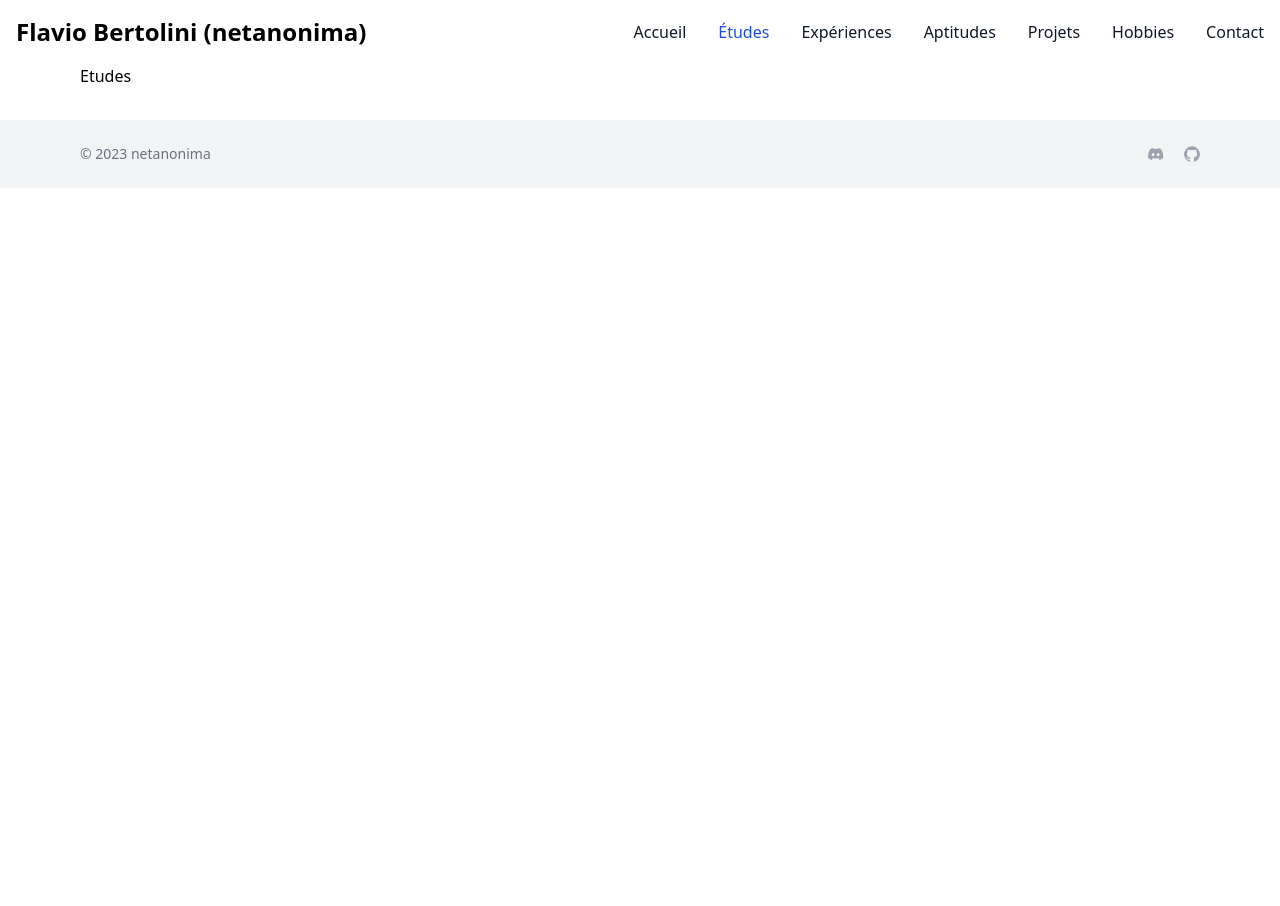
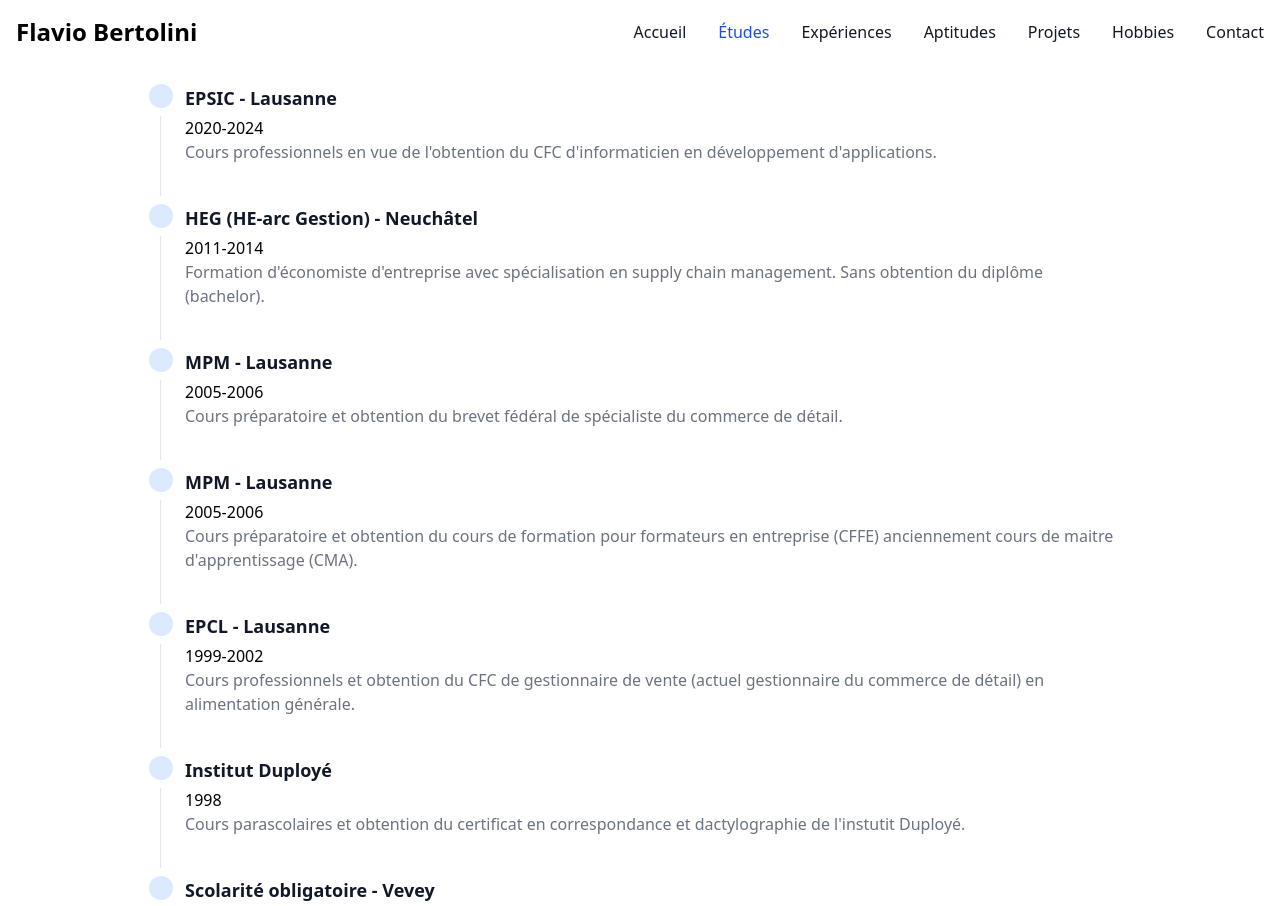
Before and after one commit to netanonima/netanonima.github.io, a Vue app: page /studies in a window 1280 px wide. Shown: the top 906 px of the page. Before the commit the page ends 800 px from the top, so only its background shows below. Built offline with nearby package versions, Linux system fonts and the light colour scheme.

Commit message:
ajout contenu dans études et expériences

```diff
--- a/index.html
+++ b/index.html
@@ -4,7 +4,7 @@
     <meta charset="UTF-8" />
     <link rel="icon" type="image/svg+xml" href="/vite.svg" />
     <meta name="viewport" content="width=device-width, initial-scale=1.0" />
-    <title>Vite + Vue</title>
+    <title>Flavio Bertolini</title>
   </head>
   <body>
     <div id="app"></div>
--- a/src/App.vue
+++ b/src/App.vue
@@ -48,7 +48,7 @@ document.addEventListener('keydown', function(e) {
   <div class="navbar">
     <nav class="bg-white border-gray-200 dark:bg-gray-900">
       <div class="max-w-screen-xl flex flex-wrap items-center justify-between mx-auto p-4">
-        <span class="self-center text-2xl font-semibold whitespace-nowrap dark:text-white">Flavio Bertolini (netanonima)</span>
+        <span class="self-center text-2xl font-semibold whitespace-nowrap dark:text-white">Flavio Bertolini</span>
         <button @click="toggleMenu()" data-collapse-toggle="navbar-default" type="button" class="inline-flex items-center p-2 w-10 h-10 justify-center text-sm text-gray-500 rounded-lg md:hidden hover:bg-gray-100 focus:outline-none focus:ring-2 focus:ring-gray-200 dark:text-gray-400 dark:hover:bg-gray-700 dark:focus:ring-gray-600" aria-controls="navbar-default" aria-expanded="false">
             <span class="sr-only">Open main menu</span>
             <svg class="w-5 h-5" aria-hidden="true" xmlns="http://www.w3.org/2000/svg" fill="none" viewBox="0 0 17 14">
@@ -115,10 +115,10 @@ document.addEventListener('keydown', function(e) {
 .navbar-link{
   @apply block py-2 pl-3 pr-4 text-gray-900 rounded hover:bg-gray-100 md:hover:bg-transparent md:border-0 md:hover:text-blue-700 md:p-0 dark:text-white md:dark:hover:text-blue-500 dark:hover:bg-gray-700 dark:hover:text-white md:dark:hover:bg-transparent
 }
+.view{
+  @apply px-40 pt-5
+}
 footer{
-  @apply mt-8
-}
-.view{
-  @apply px-20
+  @apply mt-10
 }
 </style>
--- a/src/components/Experiences.vue
+++ b/src/components/Experiences.vue
@@ -3,9 +3,107 @@
 </script>
 
 <template>
-  <div>Expériences</div>
+  <div class="content-center">
+    <ol class="relative border-l border-gray-200 dark:border-gray-700">
+        <li class="mb-10 ml-6">
+            <span class="circle"/>
+            <h3 class="title">
+              GoLink SA - Paudex (VD)
+            </h3>
+            <time class="release-date">
+              2021-2024
+            </time>
+            <p class="text">
+              Formation (CFC d'informaticien en développement d'applications).
+            </p>
+        </li>
+        <li class="mb-10 ml-6">
+            <span class="circle"/>
+            <h3 class="title">
+              ORIF - Aigle
+            </h3>
+            <time class="release-date">
+              2020-2021
+            </time>
+            <p class="text">
+              Première année de formation (CFC d'informaticien en développement d'applications).
+            </p>
+        </li>
+        <li class="mb-10 ml-6">
+            <span class="circle"/>
+            <h3 class="title">
+              SwissAgiSan - Aigle
+            </h3>
+            <time class="release-date">
+              2020
+            </time>
+            <p class="text">
+              Stage en tant que développeur d'applications web dans le cadre de ma préformation au sein de l'ORIF d'Aigle.
+            </p>
+        </li>
+        <li class="mb-10 ml-6">
+            <span class="circle"/>
+            <h3 class="title">
+              Burri IT - Cernier (NE)
+            </h3>
+            <time class="release-date">
+              2019
+            </time>
+            <p class="text">
+              Stage en tant que développeur d'applications web dans le cadre de ma préformation au sein de l'ORIF de La Chaux-de-Fonds.
+            </p>
+        </li>
+        <li class="mb-10 ml-6">
+            <span class="circle"/>
+            <h3 class="title">
+              Manor AG - Marin (NE)
+            </h3>
+            <time class="release-date">
+              2015-2018
+            </time>
+            <p class="text">
+              Collaborateur de vente food dans divers rayons.
+            </p>
+        </li>
+        <li class="mb-10 ml-6">
+            <span class="circle"/>
+            <h3 class="title">
+              Denner AG - divers points de vente
+            </h3>
+            <time class="release-date">
+              2007-2012
+            </time>
+            <p class="text">
+              Adjoint gérant de succursale dans divers points de vente de la riviera vaudoise ainsi qu'à Bienne.
+            </p>
+        </li>
+        <li class="mb-10 ml-6">
+            <span class="circle"/>
+            <h3 class="title">
+              Coop - divers points de vente
+            </h3>
+            <time class="release-date">
+              1999-2007
+            </time>
+            <p class="text">
+              Apprenti, employé puis responsable de rayon dans divers points de vente des cantons de Vaud et Fribourg.
+            </p>
+        </li>
+    </ol>
+  </div>
 </template>
 
 <style scoped>
-
+.circle{
+  @apply absolute flex items-center justify-center w-6 h-6 bg-blue-100 rounded-full -left-3 ring-8 ring-white dark:ring-gray-900 dark:bg-blue-900
+}
+.title{
+  @apply mb-1 text-lg font-semibold text-gray-900 dark:text-white
+}
+.relase-date{
+  @apply block mb-2 text-sm font-normal leading-none text-gray-400 dark:text-gray-500
+}
+.text{
+  @apply text-base font-normal text-gray-500 dark:text-gray-400
+}
 </style>
--- a/src/components/Home.vue
+++ b/src/components/Home.vue
@@ -4,6 +4,9 @@
 
 <template>
   <div>Accueil</div>
+  <p>
+    Ce site en actuellement en construction.
+  </p>
 </template>
 
 <style scoped>
--- a/src/components/NotFound.vue
+++ b/src/components/NotFound.vue
@@ -5,11 +5,11 @@
 <template>
     <main class="grid min-h-full place-items-center bg-white px-6 py-24 sm:py-32 lg:px-8">
         <div class="text-center">
-            <p class="text-base font-semibold text-indigo-600">Erreur 404</p>
+            <p class="text-base font-semibold text-gray-700">Erreur 404</p>
             <h1 class="mt-4 text-3xl font-bold tracking-tight text-gray-900 sm:text-5xl">Page absente</h1>
             <p class="mt-6 text-base leading-7 text-gray-600">Désolé, nous ne pouvons pas trouver la page que vous recherchez. </p>
             <div class="mt-10 flex items-center justify-center gap-x-6">
-            <router-link to="/" class="rounded-md bg-indigo-600 px-3.5 py-2.5 text-sm font-semibold text-white shadow-sm hover:bg-indigo-500 focus-visible:outline focus-visible:outline-2 focus-visible:outline-offset-2 focus-visible:outline-indigo-600">
+            <router-link to="/" class="rounded-md bg-gray-700 px-3.5 py-2.5 text-sm font-semibold text-white shadow-sm hover:bg-gray-600 focus-visible:outline focus-visible:outline-2 focus-visible:outline-offset-2 focus-visible:outline-gray-700">
                 Retour à l'accueil
             </router-link>
             </div>
--- a/src/components/Studies.vue
+++ b/src/components/Studies.vue
@@ -3,9 +3,108 @@
 </script>
 
 <template>
-  <div>Etudes</div>
+  <div class="content-center">
+    <ol class="relative border-l border-gray-200 dark:border-gray-700">
+        <li class="mb-10 ml-6">
+            <span class="circle"/>
+            <h3 class="title">
+              EPSIC - Lausanne
+            </h3>
+            <time class="release-date">
+              2020-2024
+            </time>
+            <p class="text">
+              Cours professionnels en vue de l'obtention du CFC d'informaticien en développement d'applications.
+            </p>
+        </li>
+        <li class="mb-10 ml-6">
+            <span class="circle"/>
+            <h3 class="title">
+              HEG (HE-arc Gestion) - Neuchâtel
+            </h3>
+            <time class="release-date">
+              2011-2014
+            </time>
+            <p class="text">
+              Formation d'économiste d'entreprise avec spécialisation en supply chain management.
+              Sans obtention du diplôme (bachelor).
+            </p>
+        </li>
+        <li class="mb-10 ml-6">
+            <span class="circle"/>
+            <h3 class="title">
+              MPM - Lausanne
+            </h3>
+            <time class="release-date">
+              2005-2006
+            </time>
+            <p class="text">
+              Cours préparatoire et obtention du brevet fédéral de spécialiste du commerce de détail.
+            </p>
+        </li>
+        <li class="mb-10 ml-6">
+            <span class="circle"/>
+            <h3 class="title">
+              MPM - Lausanne
+            </h3>
+            <time class="release-date">
+              2005-2006
+            </time>
+            <p class="text">
+              Cours préparatoire et obtention du cours de formation pour formateurs en entreprise (CFFE) anciennement cours de maitre d'apprentissage (CMA).
+            </p>
+        </li>
+        <li class="mb-10 ml-6">
+            <span class="circle"/>
+            <h3 class="title">
+              EPCL - Lausanne
+            </h3>
+            <time class="release-date">
+              1999-2002
+            </time>
+            <p class="text">
+              Cours professionnels et obtention du CFC de gestionnaire de vente (actuel gestionnaire du commerce de détail) en alimentation générale.
+            </p>
+        </li>
+        <li class="mb-10 ml-6">
+            <span class="circle"/>
+            <h3 class="title">
+              Institut Duployé
+            </h3>
+            <time class="release-date">
+              1998
+            </time>
+            <p class="text">
+              Cours parascolaires et obtention du certificat en correspondance et dactylographie de l'instutit Duployé.
+            </p>
+        </li>
+        <li class="mb-10 ml-6">
+            <span class="circle"/>
+            <h3 class="title">
+              Scolarité obligatoire - Vevey
+            </h3>
+            <time class="release-date">
+              1990-1999
+            </time>
+            <p class="text">
+              Cours professionnels et obtention du CFC de gestionnaire de vente (actuel gestionnaire du commerce de détail) en alimentation générale.
+            </p>
+        </li>
+    </ol>
+  </div>
 </template>
 
 <style scoped>
-
+.circle{
+  @apply absolute flex items-center justify-center w-6 h-6 bg-blue-100 rounded-full -left-3 ring-8 ring-white dark:ring-gray-900 dark:bg-blue-900
+}
+.title{
+  @apply mb-1 text-lg font-semibold text-gray-900 dark:text-white
+}
+.relase-date{
+  @apply block mb-2 text-sm font-normal leading-none text-gray-400 dark:text-gray-500
+}
+.text{
+  @apply text-base font-normal text-gray-500 dark:text-gray-400
+}
 </style>
```
